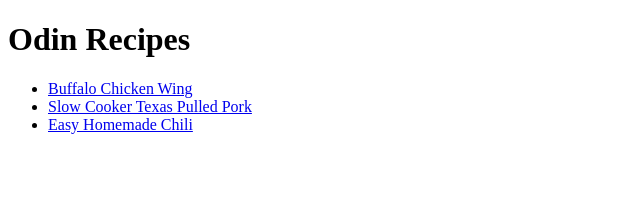
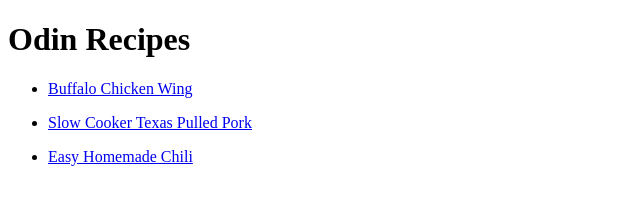
Before and after one commit to A3Meza/odin_recipes, a plain HTML site: page index.html in a window 1280 px wide. Shown: the whole page, without its empty margins (0-640 px from the left). Drawn offline with Linux system fonts and the light colour scheme.

Commit message:
Modify layout of index.html

```diff
--- a/index.html
+++ b/index.html
@@ -9,9 +9,9 @@
 <body>
     <h1>Odin Recipes</h1>
     <ul>
-    <li><a href="recipes/buffalo_chicken_wing.html">Buffalo Chicken Wing</a></li>
-    <li><a href="recipes/slow_cooker_texas_pulled_pork.html">Slow Cooker Texas Pulled Pork</a></li>
-    <li><a href="recipes/easy_homemade_chili.html">Easy Homemade Chili</a></li>
+    <li><p><a href="recipes/buffalo_chicken_wing.html">Buffalo Chicken Wing</a></p></li>
+    <li><p><a href="recipes/slow_cooker_texas_pulled_pork.html">Slow Cooker Texas Pulled Pork</a></p></li>
+    <li><p><a href="recipes/easy_homemade_chili.html">Easy Homemade Chili</a></p></li>
     </ul>
 </body>
 </html>
```
